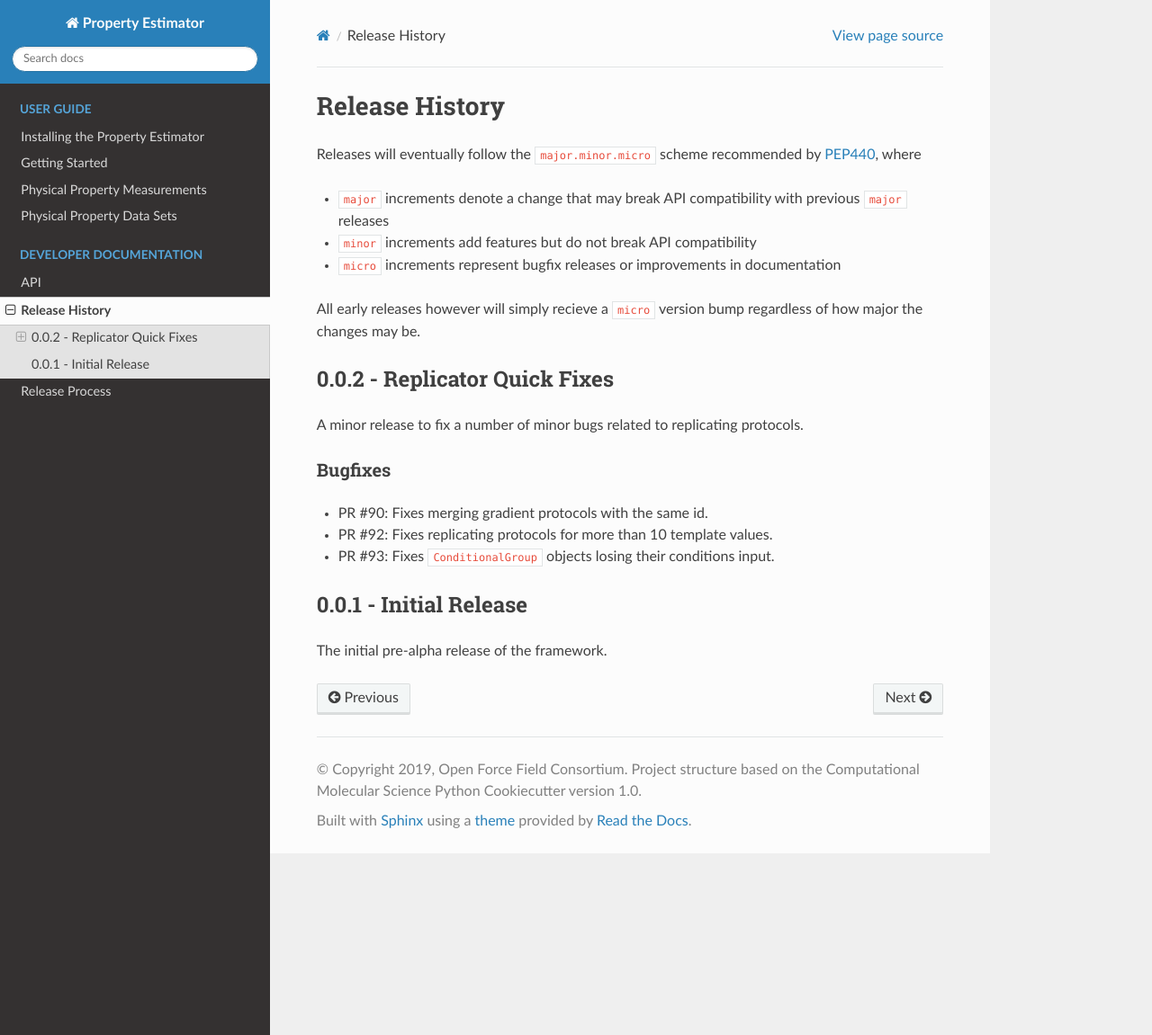
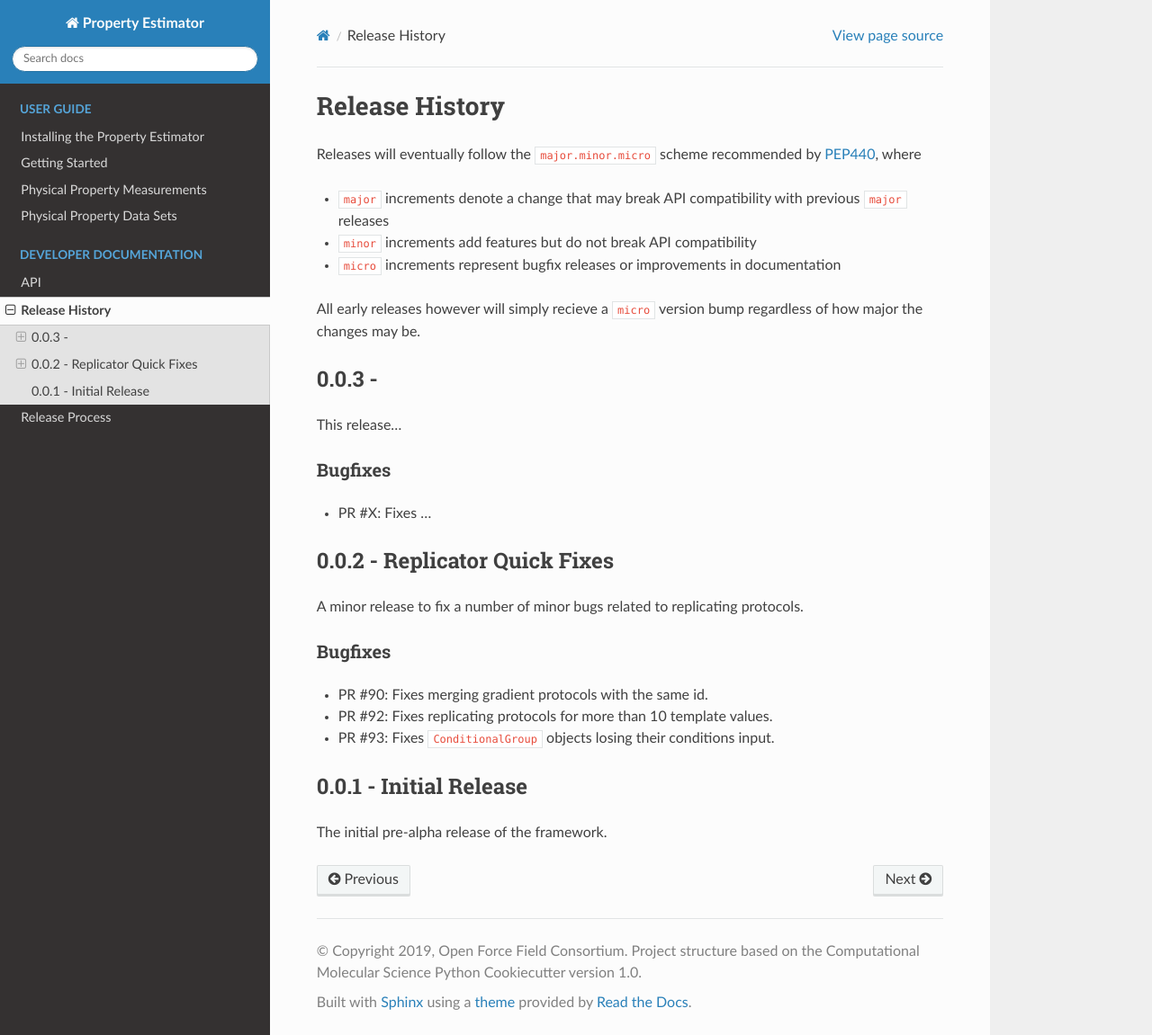
Before and after one commit to openforcefield/openff-evaluator, a Sphinx documentation site: the page built from docs/releasehistory.rst, in a window 1280 px wide and 1151 px high. Shown: the whole window at 90% size. Built offline with Sphinx 7.4.7 and the Read the Docs theme 2.0.0, drawn with Linux system fonts in a browser that asks for light colours.

Commit message:
Added template.

```diff
--- a/docs/releasehistory.rst
+++ b/docs/releasehistory.rst
@@ -10,6 +10,18 @@ Releases will eventually follow the ``major.minor.micro`` scheme recommended by
 
 All early releases however will simply recieve a ``micro`` version bump regardless of
 how major the changes may be.
+
+
+0.0.3 -
+------------------------------
+
+This release...
+
+Bugfixes
+""""""""
+
+* PR #X: Fixes ...
+
 
 0.0.2 - Replicator Quick Fixes
 ------------------------------
```
